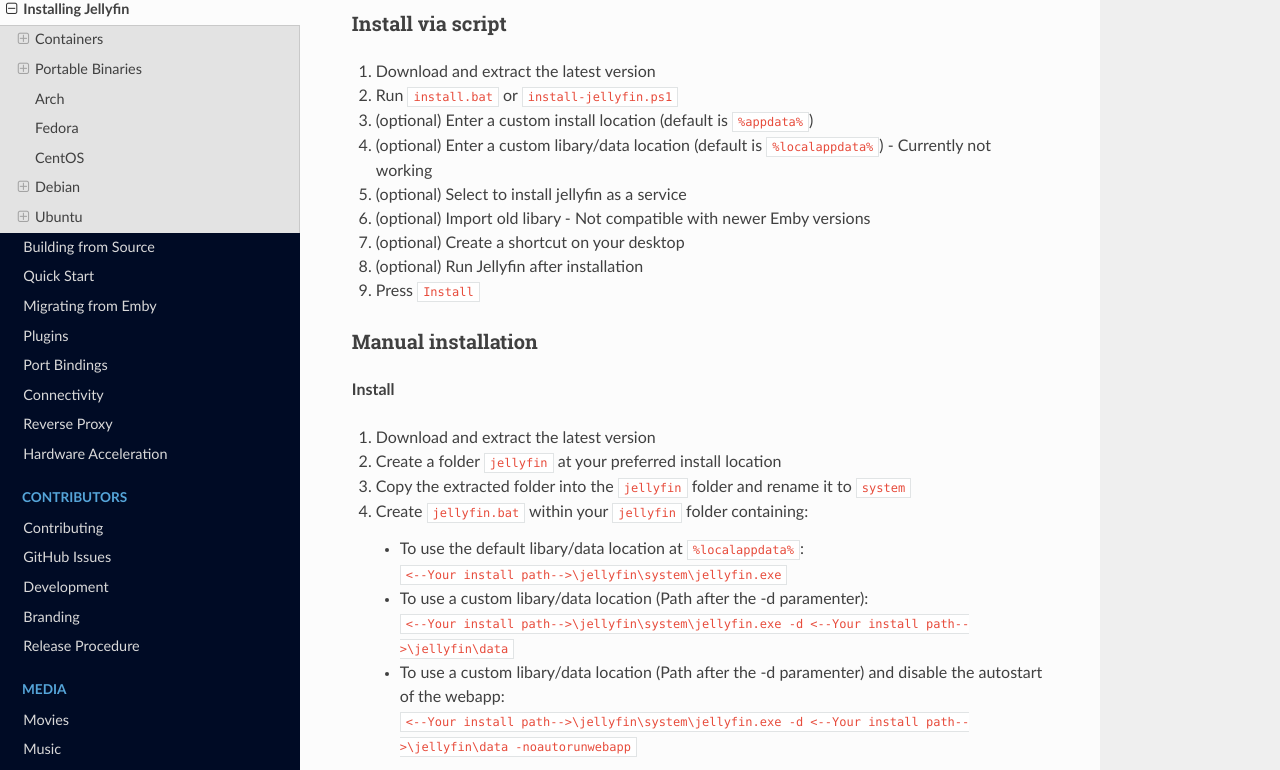
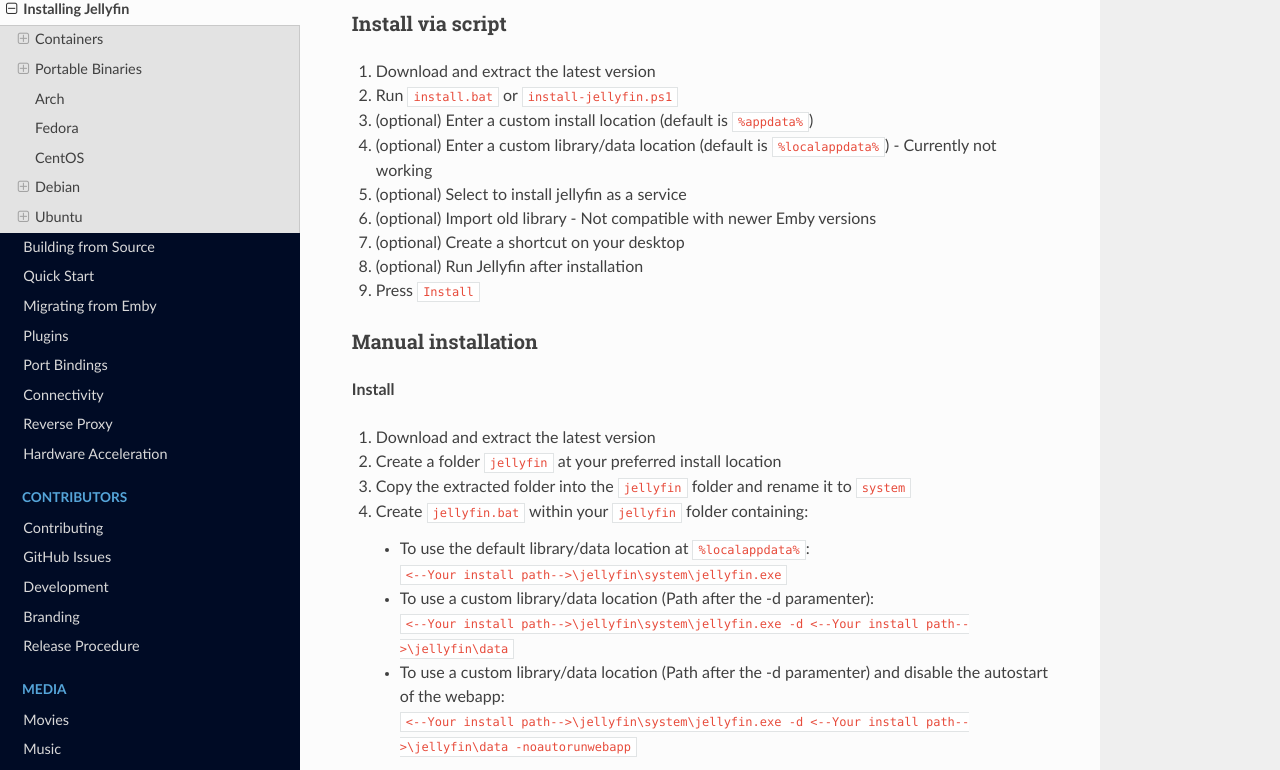
Before and after one commit to jellyfin-archive/jellyfin-docs, an MkDocs documentation site: the page built from docs/administrator-docs/installing.md, in a window 1280 px wide and 1400 px high, scrolled down 1577 px. Shown: the part 122-892 px from the top of the window. Built offline with MkDocs 1.6.1, drawn with Linux system fonts in a browser that asks for light colours; nearby versions of some CDN libraries; old or Windows-style settings are respelled for this version of MkDocs.

Commit message:
fix spelling errors
changed "libary" to "library", "paramenter" to "parameter" and "FFMpeg" to "FFmpeg"

```diff
--- a/docs/administrator-docs/installing.md
+++ b/docs/administrator-docs/installing.md
@@ -70,9 +70,9 @@ Windows builds in ZIP archive format are available [here](https://repo.jellyfin.
 1. Download and extract the latest version
 1. Run `install.bat` or `install-jellyfin.ps1`
 1. (optional) Enter a custom install location (default is `%appdata%`)
-1. (optional) Enter a custom libary/data location (default is `%localappdata%`) - Currently not working
+1. (optional) Enter a custom library/data location (default is `%localappdata%`) - Currently not working
 1. (optional) Select to install jellyfin as a service
-1. (optional) Import old libary - Not compatible with newer Emby versions
+1. (optional) Import old library - Not compatible with newer Emby versions
 1. (optional) Create a shortcut on your desktop
 1. (optional) Run Jellyfin after installation
 1. Press `Install`
@@ -85,11 +85,11 @@ Windows builds in ZIP archive format are available [here](https://repo.jellyfin.
 1. Create a folder `jellyfin` at your preferred install location
 1. Copy the extracted folder into the `jellyfin` folder and rename it to `system`
 1. Create `jellyfin.bat` within your `jellyfin` folder containing:
-    - To use the default libary/data location at `%localappdata%`:
+    - To use the default library/data location at `%localappdata%`:
     `<--Your install path-->\jellyfin\system\jellyfin.exe`
-    - To use a custom libary/data location (Path after the -d paramenter):
+    - To use a custom library/data location (Path after the -d paramenter):
     `<--Your install path-->\jellyfin\system\jellyfin.exe -d <--Your install path-->\jellyfin\data`
-    - To use a custom libary/data location (Path after the -d paramenter) and disable the autostart of the webapp:
+    - To use a custom library/data location (Path after the -d paramenter) and disable the autostart of the webapp:
     `<--Your install path-->\jellyfin\system\jellyfin.exe -d <--Your install path-->\jellyfin\data -noautorunwebapp`
 1. Run `jellyfin.bat`
 1. Open your browser at http://<--Server-IP-->:8096 (if autostart of webapp is disabled)
```
